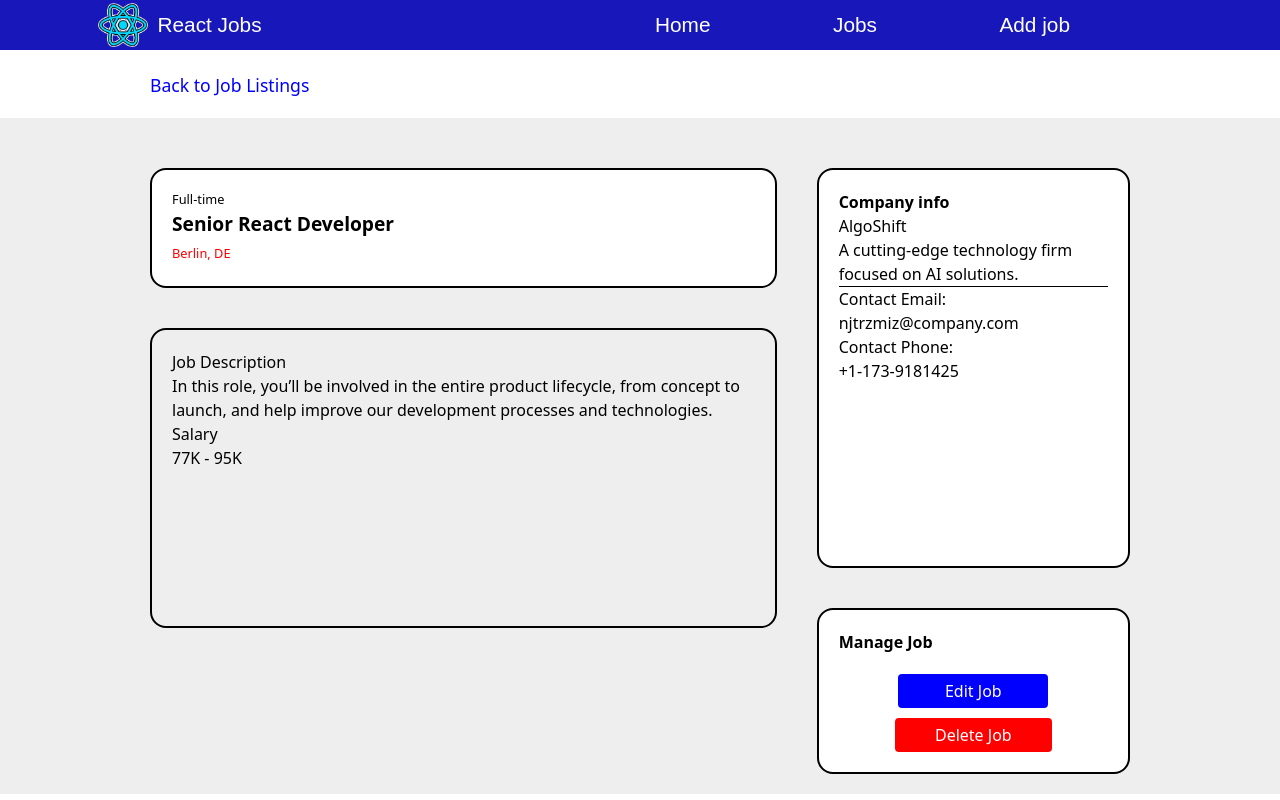
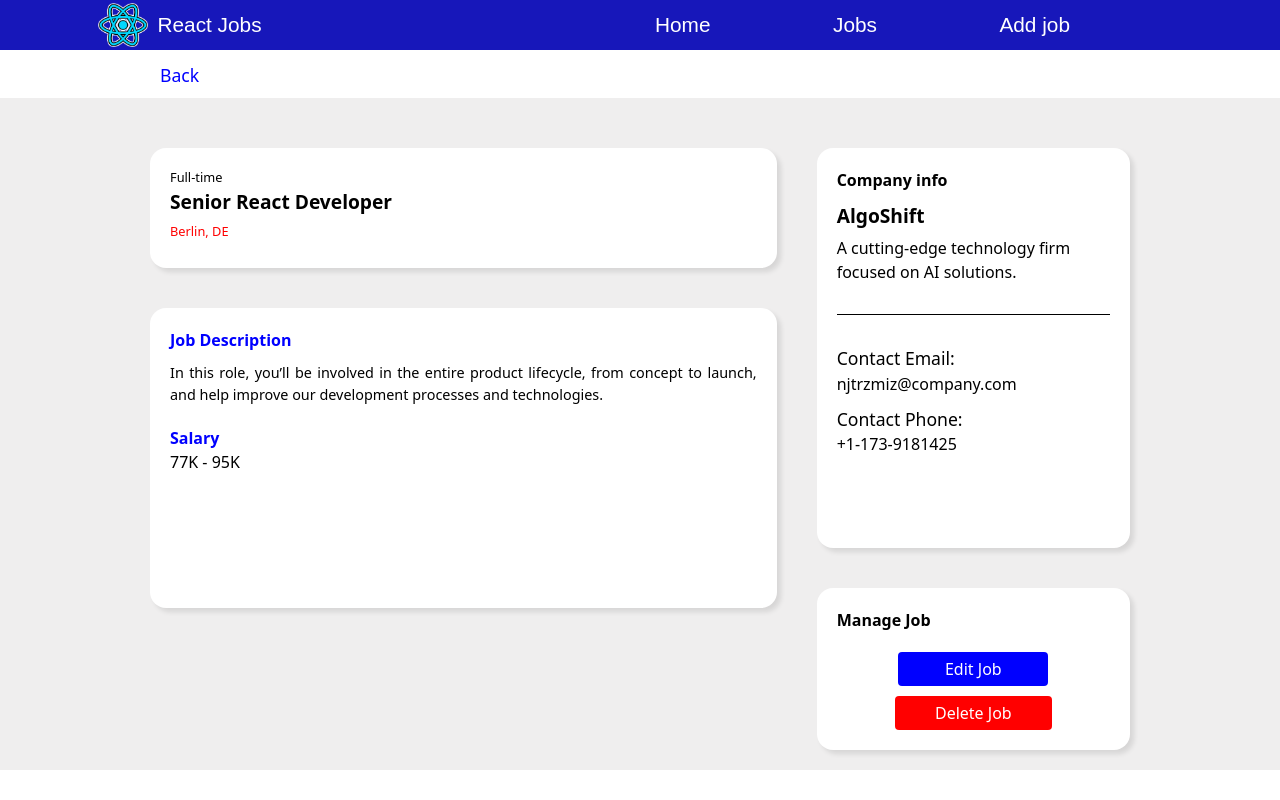
Before and after one commit to TheEldaps/Job-Board, a React (Vite) app: page /job/1 in a window 1280 px wide. Built offline with nearby package versions, Linux system fonts and the light colour scheme; data requests are answered from the project's data file.

Commit message:
Add shadow & perfect the sections of Job page component

```diff
--- a/src/pages/JobPage.jsx
+++ b/src/pages/JobPage.jsx
@@ -28,45 +28,51 @@ export default function JobPage() {
   return (
     <>
       <Nav />
-      <div className="p-[20px] ml-[130px]">
+      <div className="p-[10px] pl-[30px] md:ml-[130px] ">
         <Link to="/jobs" className="text-[blue] text-[1.1rem] h-[40px]">
-          Back to Job Listings{" "}
+          Back
         </Link>
       </div>
       {loading ? (
         <BounceLoader />
       ) : (
-        <section className="grid md:grid-cols-[2fr_1fr] gap-[40px] pb-[20px] bg-[#efeeee] pt-[50px] md:px-[150px]">
+        <section className="grid md:grid-cols-[2fr_1fr] gap-[20px] md:gap-[40px] px-[30px] pb-[20px] bg-[#efeeee] pt-[50px] md:px-[150px]">
           <div className="">
-            <article className="bg-[white] border-2 mb-[40px] p-[20px] md:h-[120px] rounded-2xl ">
+            <article className="bg-[white]  mb-[20px] md:mb-[40px] p-[20px] md:h-[120px] rounded-2xl shadow-[4px_4px_5px_rgba(0,0,0,0.1)] ">
               <h3 className="text-[0.8rem] ">{job.type}</h3>
               <h2 className="text-[1.2rem] font-bold mb-[6px]">{job.role}</h2>
               <p className="text-[0.8rem] text-[red]">{job.location}</p>
             </article>
 
-            <article className="border-2 md:h-[300px] p-[20px] rounded-2xl">
-              <h3>Job Description</h3>
-              <p>{job.description}</p>
-              <h3>Salary</h3>
+            <article className="bg-[white] md:h-[300px] p-[20px] rounded-2xl shadow-[4px_4px_5px_rgba(0,0,0,0.1)]">
+              <h3 className="font-bold mb-[10px] text-[blue]">
+                Job Description
+              </h3>
+              <p className="text-[0.9rem] mb-[20px] text-justify">
+                {job.description}
+              </p>
+              <h3 className="font-bold text-[blue]">Salary</h3>
               <p>{job.salary}</p>
             </article>
           </div>
           <div>
-            <aside className="bg-[white] border-2 min-h-[400px] mb-[40px] p-[20px] rounded-2xl">
-              <h2 className="font-bold">Company info</h2>
-              <h2>{job.company.companyName}</h2>
+            <aside className="bg-[white]  min-h-[400px] mb-[20px] md:mb-[40px] p-[20px] rounded-2xl shadow-[4px_4px_5px_rgba(0,0,0,0.1)]">
+              <h2 className="font-bold mb-[10px]">Company info</h2>
+              <h2 className="text-[1.2rem] font-bold mb-[5px]">
+                {job.company.companyName}
+              </h2>
               <p>{job.company.description}</p>
-              <hr />
+              <hr className="my-[30px]" />
 
               <div>
-                <h2>Contact Email:</h2>
-                <h3>{job.company.contactEmail}</h3>
-                <h2>Contact Phone:</h2>
+                <h2 className="text-[1.1rem]">Contact Email:</h2>
+                <h3 className="mb-[10px]">{job.company.contactEmail}</h3>
+                <h2 className="text-[1.1rem]">Contact Phone:</h2>
                 <h3>{job.company.contactPhone}</h3>
               </div>
             </aside>
 
-            <aside className="bg-[white] border-2 p-[20px] rounded-2xl">
+            <aside className="bg-[white]  p-[20px] rounded-2xl shadow-[4px_4px_5px_rgba(0,0,0,0.1)]">
               <h3 className="mb-[20px] font-bold">Manage Job</h3>
               <div className="">
                 <button className="bg-[blue] block mb-[10px] mx-[auto] px-[40px] min-w-[150px] py-[5px] text-[white] hover:text-[#ffffff6d] cursor-pointer rounded">
```
